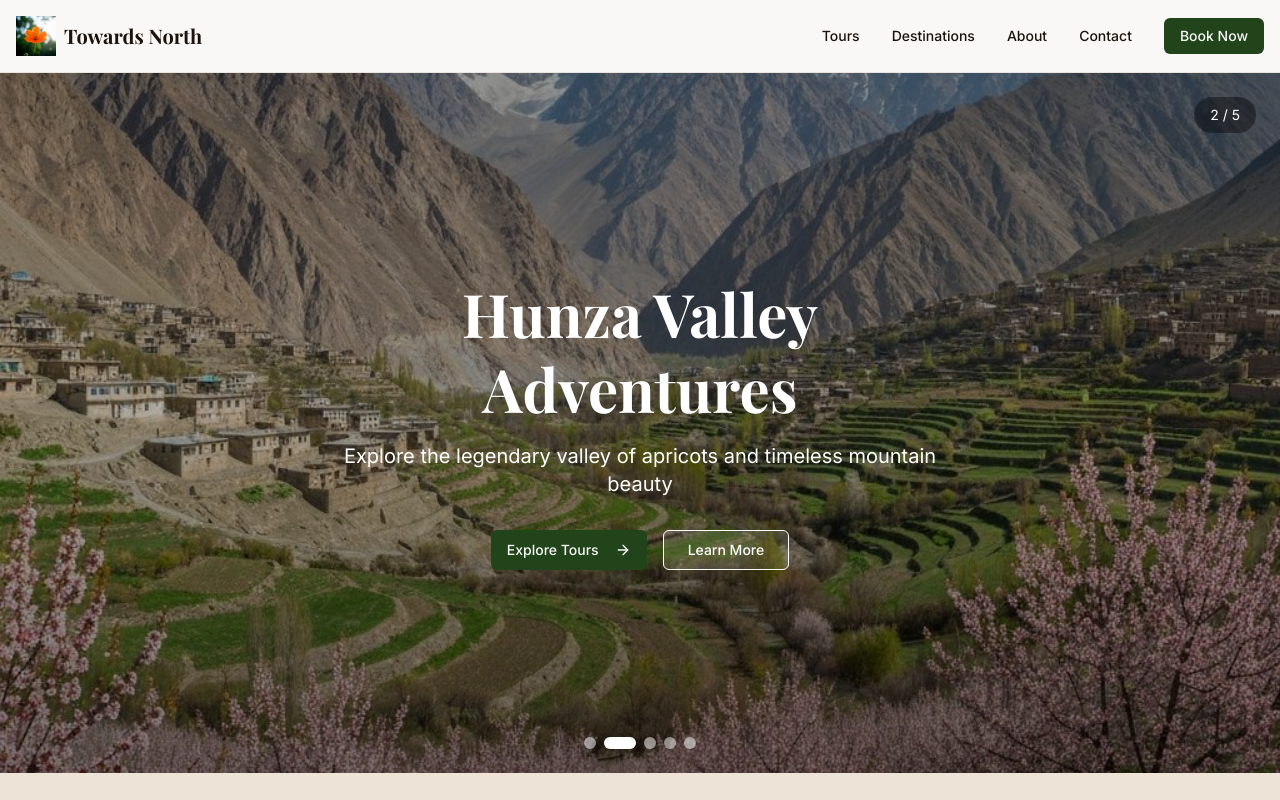
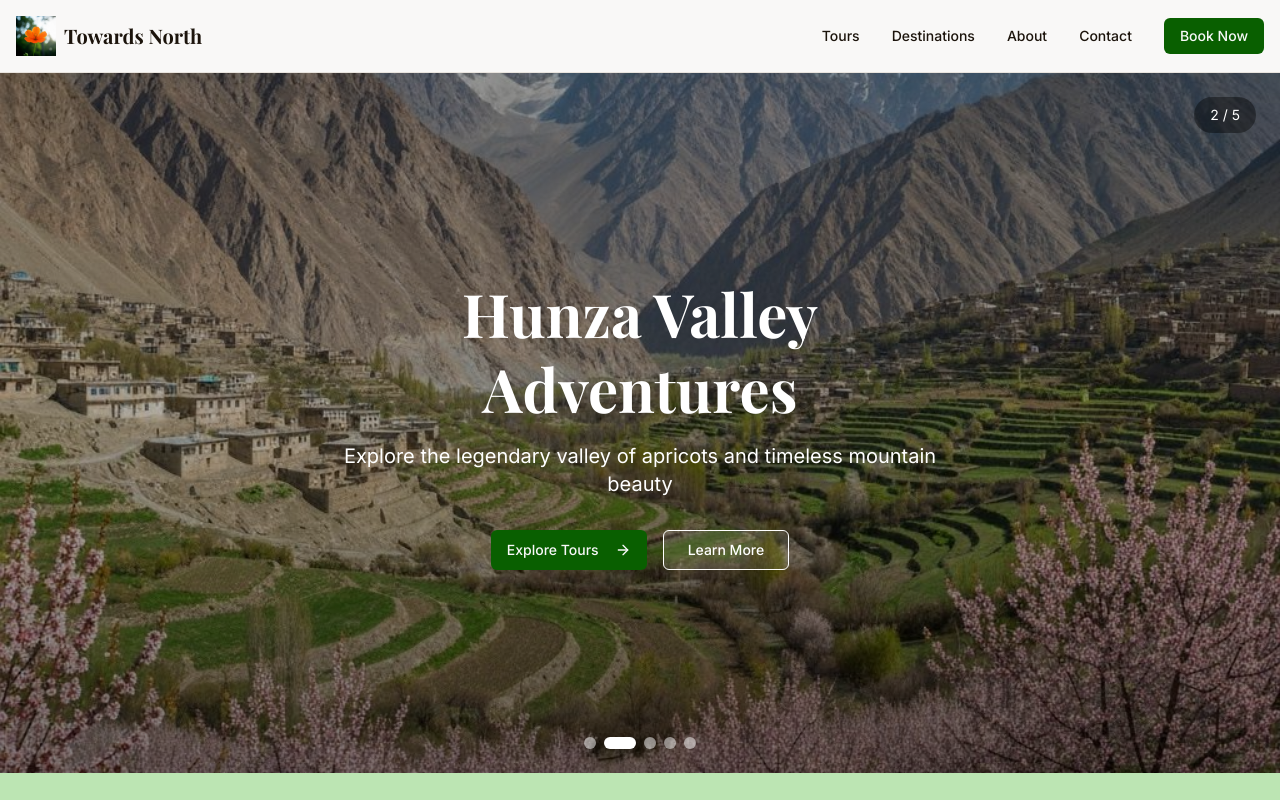
Before and after one commit to Zakawatali/HindukashTour, a Next.js app: page / in a window 1280 px wide. Shown: the top 800 px of the page. Built offline with nearby package versions, Linux system fonts and the light colour scheme; a web font is replaced by a local one.

Commit message:
feat: update color scheme to vibrant green palette
Enhance primary, secondary, and dark mode colors for cohesive aesthetic.

Co-authored-by: Zakawat Ali <204383996+Zakawatali@users.noreply.github.com>

```diff
--- a/app/globals.css
+++ b/app/globals.css
@@ -10,27 +10,27 @@
   --card-foreground: oklch(0.15 0.02 70);
   --popover: oklch(1 0 0);
   --popover-foreground: oklch(0.15 0.02 70);
-  /* Forest Green Primary */
-  --primary: oklch(0.35 0.08 140);
+  /* Vibrant Green Primary */
+  --primary: oklch(0.42 0.15 140);
   --primary-foreground: oklch(0.98 0 0);
-  /* Warm Cream Secondary */
-  --secondary: oklch(0.92 0.02 70);
+  /* Soft Mint Secondary */
+  --secondary: oklch(0.88 0.08 140);
   --secondary-foreground: oklch(0.25 0.05 70);
   --muted: oklch(0.88 0.01 70);
   --muted-foreground: oklch(0.5 0.02 70);
-  /* Mountain Gray Accent */
-  --accent: oklch(0.58 0.03 70);
+  /* Emerald Green Accent */
+  --accent: oklch(0.48 0.12 140);
   --accent-foreground: oklch(0.98 0 0);
   --destructive: oklch(0.5 0.15 25);
   --destructive-foreground: oklch(0.98 0 0);
   --border: oklch(0.92 0.01 70);
   --input: oklch(0.95 0.01 70);
-  --ring: oklch(0.35 0.08 140);
-  --chart-1: oklch(0.35 0.08 140);
-  --chart-2: oklch(0.92 0.02 70);
-  --chart-3: oklch(0.58 0.03 70);
-  --chart-4: oklch(0.6 0.1 45);
-  --chart-5: oklch(0.4 0.06 130);
+  --ring: oklch(0.42 0.15 140);
+  --chart-1: oklch(0.42 0.15 140);
+  --chart-2: oklch(0.88 0.08 140);
+  --chart-3: oklch(0.48 0.12 140);
+  --chart-4: oklch(0.55 0.1 140);
+  --chart-5: oklch(0.35 0.12 140);
   --radius: 0.5rem;
 }
 
@@ -41,24 +41,24 @@
   --card-foreground: oklch(0.95 0.01 70);
   --popover: oklch(0.22 0.02 70);
   --popover-foreground: oklch(0.95 0.01 70);
-  --primary: oklch(0.55 0.08 140);
+  --primary: oklch(0.58 0.15 140);
   --primary-foreground: oklch(0.15 0.01 70);
-  --secondary: oklch(0.28 0.02 70);
+  --secondary: oklch(0.32 0.08 140);
   --secondary-foreground: oklch(0.95 0.01 70);
   --muted: oklch(0.32 0.02 70);
   --muted-foreground: oklch(0.65 0.02 70);
-  --accent: oklch(0.65 0.04 70);
+  --accent: oklch(0.65 0.12 140);
   --accent-foreground: oklch(0.15 0.01 70);
   --destructive: oklch(0.6 0.15 25);
   --destructive-foreground: oklch(0.95 0.01 70);
   --border: oklch(0.28 0.02 70);
   --input: oklch(0.28 0.02 70);
-  --ring: oklch(0.55 0.08 140);
-  --chart-1: oklch(0.55 0.08 140);
-  --chart-2: oklch(0.65 0.04 70);
-  --chart-3: oklch(0.75 0.04 70);
-  --chart-4: oklch(0.6 0.1 45);
-  --chart-5: oklch(0.7 0.06 130);
+  --ring: oklch(0.58 0.15 140);
+  --chart-1: oklch(0.58 0.15 140);
+  --chart-2: oklch(0.65 0.12 140);
+  --chart-3: oklch(0.52 0.12 140);
+  --chart-4: oklch(0.62 0.1 140);
+  --chart-5: oklch(0.48 0.12 140);
 }
 
 @theme inline {
```
